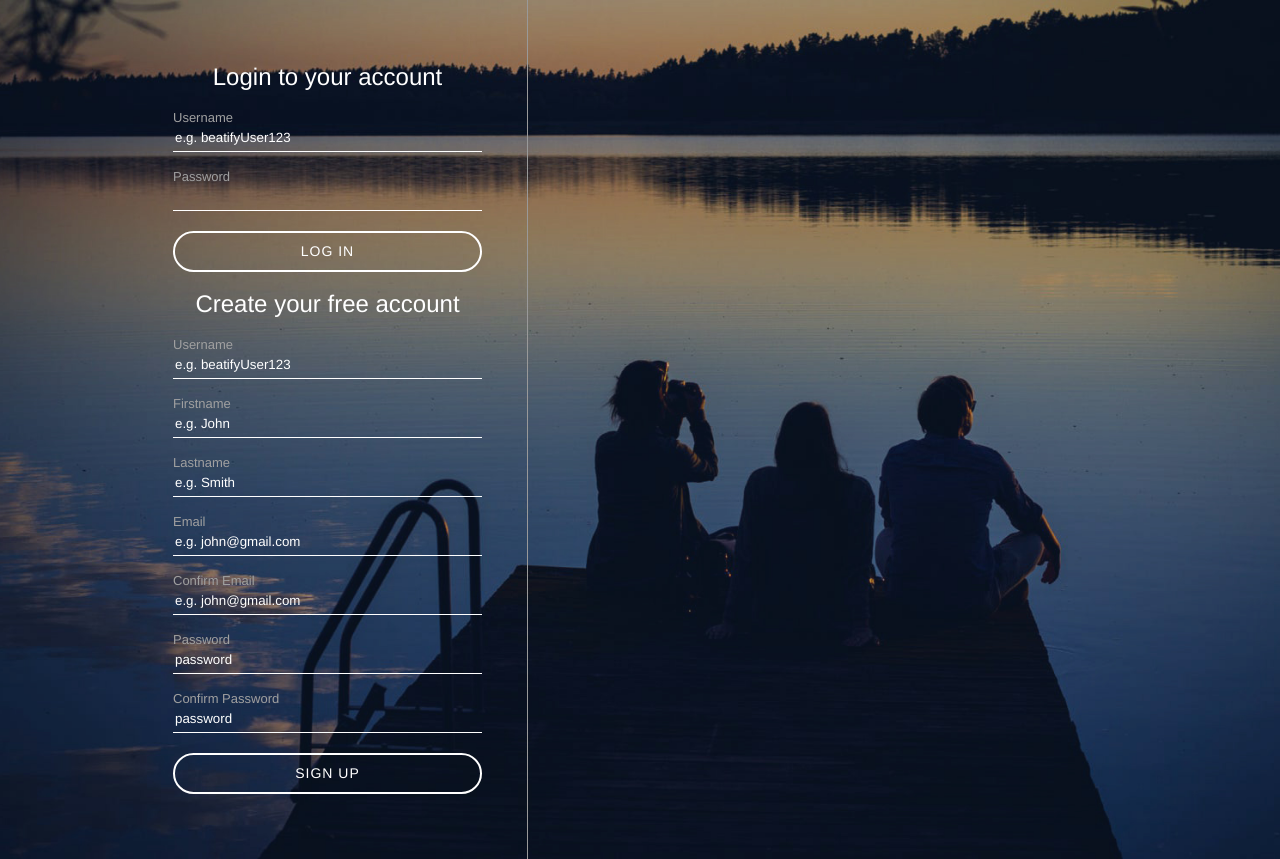
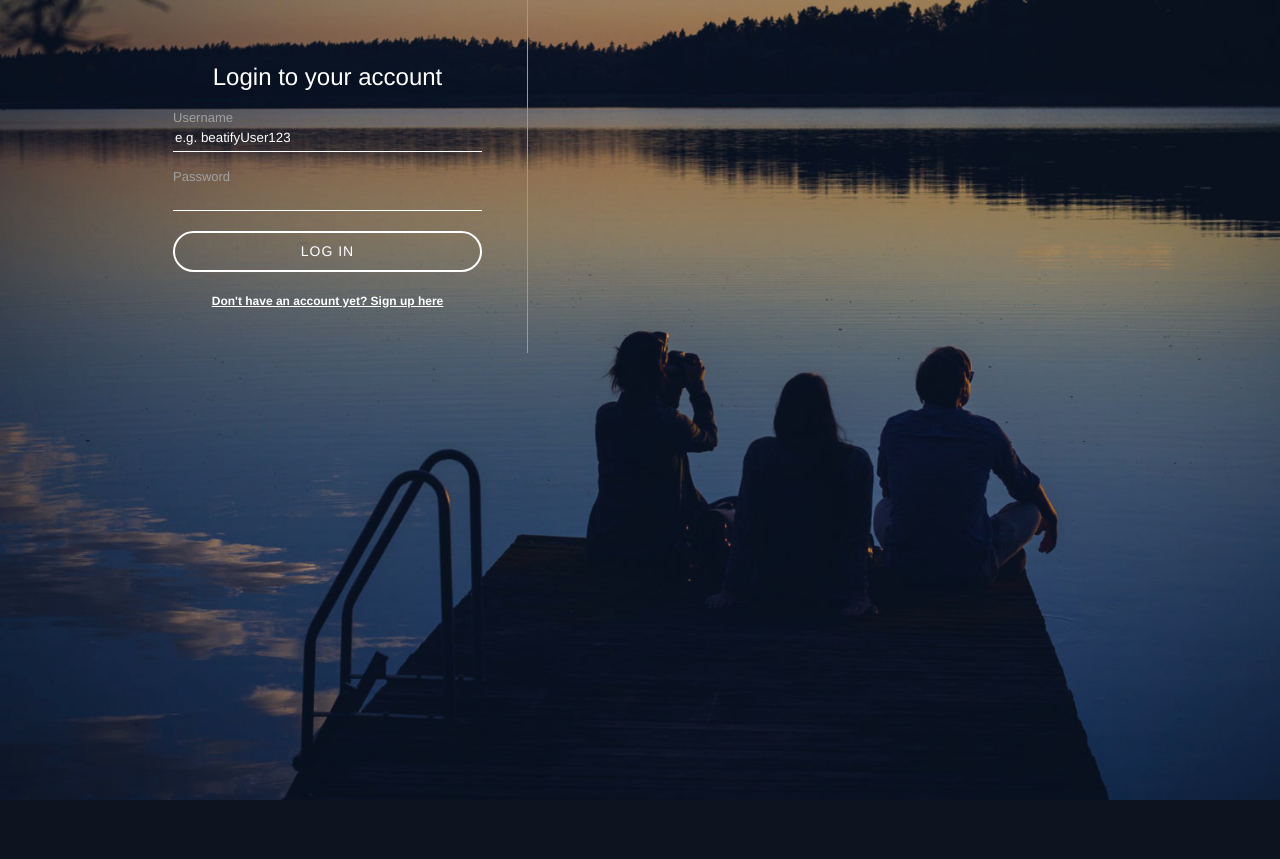
Before and after one commit to HMWGithub/Amplify-Project, a PHP site: page /register.php in a window 1280 px wide. After the commit the page ends 800 px from the top, so only its background shows below. Run offline with PHP 8.4, Linux system fonts and the light colour scheme.

Commit message:
extra css and jQuery additions

```diff
--- a/assets/css/register.css
+++ b/assets/css/register.css
@@ -96,3 +96,17 @@
 #inputContainer button:hover{
   cursor: pointer;
 }
+
+.hasAccountText span{
+  font-weight: bold !important;
+  font-size: 12px;
+  cursor: pointer;
+}
+.hasAccountText{
+  text-align: center;
+}
+
+#registerForm,
+#loginForm {
+  display: none;
+}
--- /dev/null
+++ b/assets/js/register.js
@@ -0,0 +1,10 @@
+$(document).ready(function(){
+  $("#loginHide").click(function(){
+    $("#loginForm").hide();
+    $("#registerForm").show();
+  });
+  $("#registerHide").click(function(){
+    $("#loginForm").show();
+    $("#registerForm").hide();
+  });
+})
--- a/register.php
+++ b/register.php
@@ -24,8 +24,27 @@
   <meta name="viewport" content="width=device-width, initial-scale=1.0">
   <title>Welcome to Beatify</title>
   <link rel="stylesheet" href="assets/css/register.css">
+  <script src="https://ajax.googleapis.com/ajax/libs/jquery/3.6.0/jquery.min.js"></script>
+  <script src="assets/js/register.js"></script>
 </head>
 <body>
+  <?php
+    if(isset($_POST['register'])){
+      echo '<script>
+              $(document).ready(function(){
+                $("#registerForm").show();
+                $("#loginForm").hide();
+              });
+            </script>';
+    } else {
+      echo '<script>
+              $(document).ready(function(){
+                $("#loginForm").show();
+                $("#registerForm").hide();
+              });
+            </script>';
+    }
+  ?>
   <div id="background">
     <div id="loginContainer">
       <div id="inputContainer">
@@ -43,6 +62,10 @@
           </p>
 
           <button type="submit" name="login">LOG IN</button>
+
+          <div class="hasAccountText">
+            <a href="#" ><span id="loginHide">Don't have an account yet? Sign up here</span></a>
+          </div>
         </form> <!-- END -->
 
         <!-- REGISTER FORM -->
@@ -88,6 +111,9 @@
           </p>
 
           <button type="submit" name="register">SIGN UP</button>
+          <div class="hasAccountText">
+            <a href="#" ><span id="registerHide">Already have an account yet? Log in here</span></a>
+          </div>
         </form> <!-- END -->
       </div>
     </div>
```
